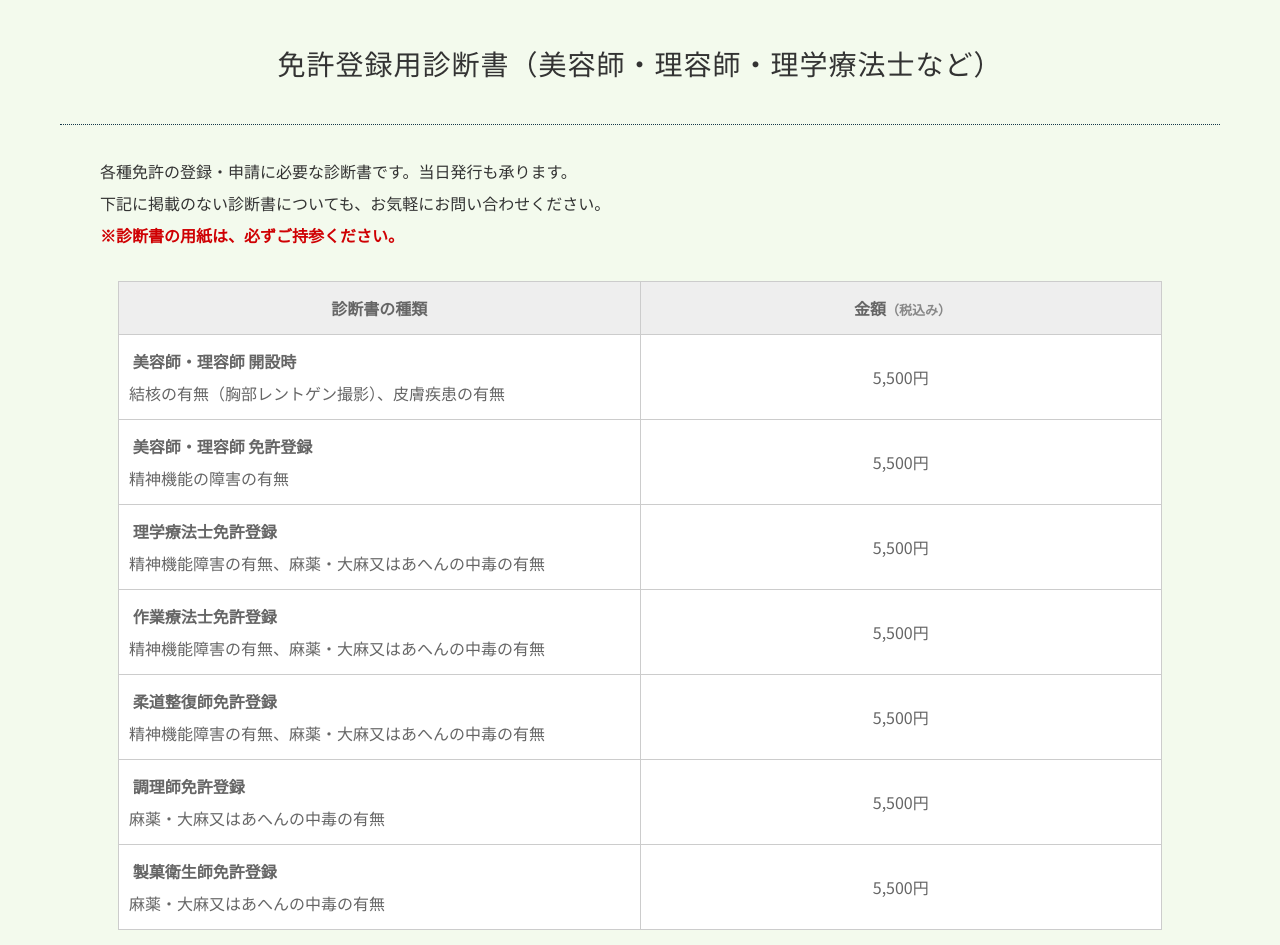
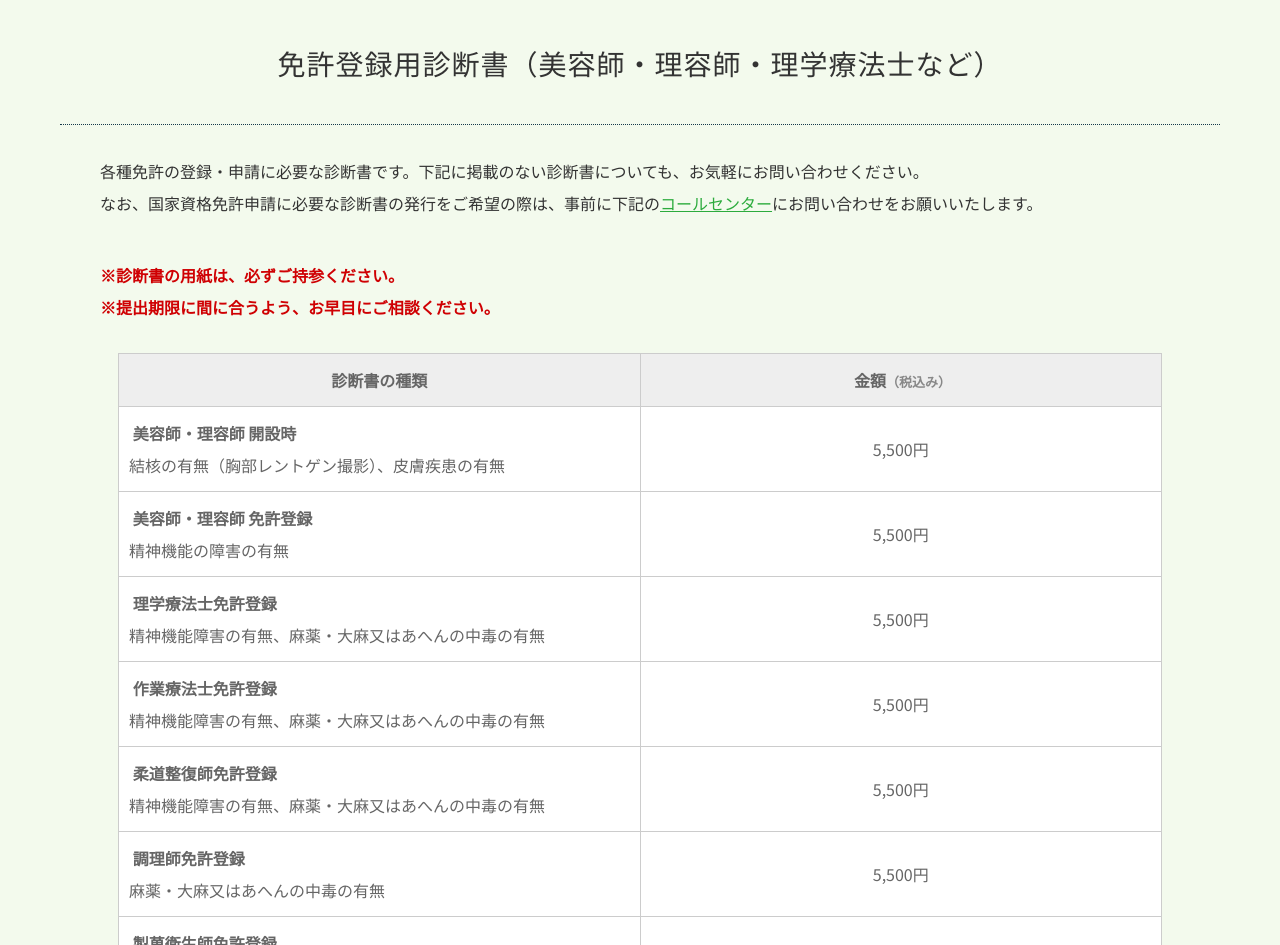
Before and after one commit to yamabiko-kouhou/mukougaoka, a plain HTML site: page shindansyo.html in a window 1280 px wide. Shown: the part 1989-2934 px from the top of the page. Drawn offline with nearby package versions, Linux system fonts and the light colour scheme; a web font is replaced by a local one.

Commit message:
Add files via upload

```diff
--- a/shindansyo.html
+++ b/shindansyo.html
@@ -126,8 +126,8 @@ height="0" width="0" style="display:none;visibility:hidden"></iframe></noscript>
 
   <section>
   <h2>免許登録用診断書（美容師・理容師・理学療法士など）</h2>
-	<p>各種免許の登録・申請に必要な診断書です。当日発行も承ります。<br>下記に掲載のない診断書についても、お気軽にお問い合わせください。<br>
-	   <font color="#CF0003"><b>※診断書の用紙は、必ずご持参ください。</b></font></p>
+	<p>各種免許の登録・申請に必要な診断書です。下記に掲載のない診断書についても、お気軽にお問い合わせください。<br>なお、国家資格免許申請に必要な診断書の発行をご希望の際は、事前に下記の<a href="tel:08070993887" class="a-color"><u>コールセンター</u></a>にお問い合わせをお願いいたします。</p>
+	<p><font color="#CF0003"><b>※診断書の用紙は、必ずご持参ください。<br>※提出期限に間に合うよう、お早目にご相談ください。</b></font></p>
 
 	<table class="table_02">
 	  <tr>
```
Also changed, not shown: index.html (+1 -1 lines), yobou-influenza.html (+1 -1 lines).
